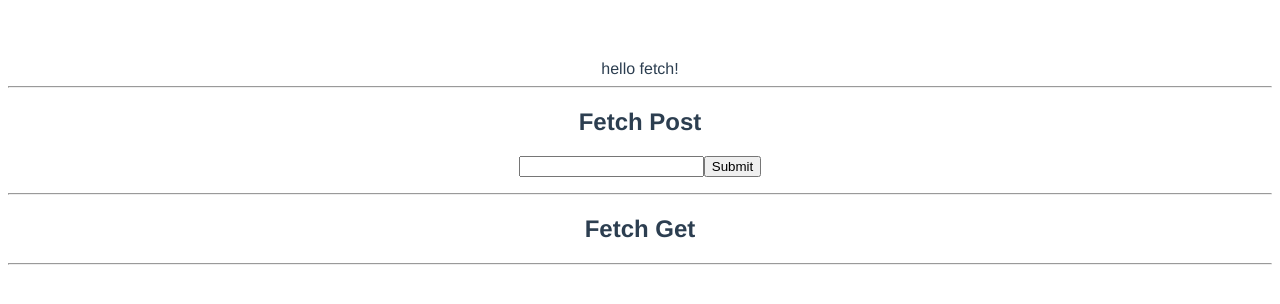
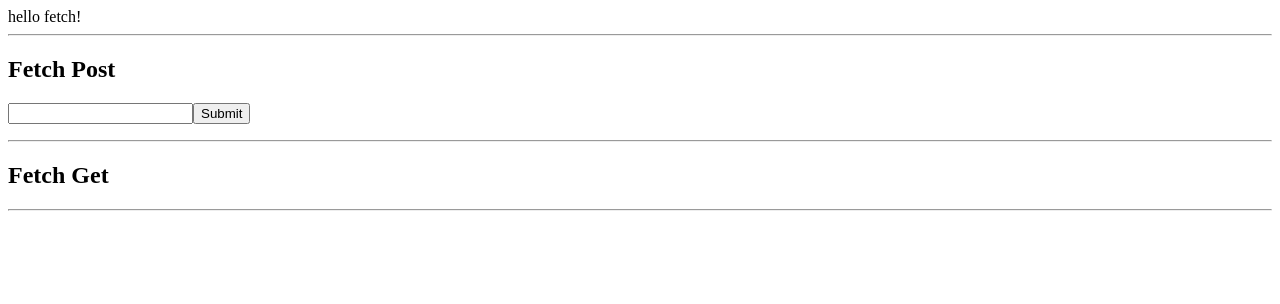
Before and after one commit to aaric/vue-sample, a Vue app: page / in a window 1280 px wide. Shown: the top 304 px of the page. Built offline with nearby package versions, Linux system fonts and the light colour scheme.

Commit message:
v3.1 Fetch

```diff
--- a/src/App.vue
+++ b/src/App.vue
@@ -18,12 +18,4 @@ export default {
 </script>
 
 <style>
-#app {
-  font-family: 'Avenir', Helvetica, Arial, sans-serif;
-  -webkit-font-smoothing: antialiased;
-  -moz-osx-font-smoothing: grayscale;
-  text-align: center;
-  color: #2c3e50;
-  margin-top: 60px;
-}
 </style>
```
